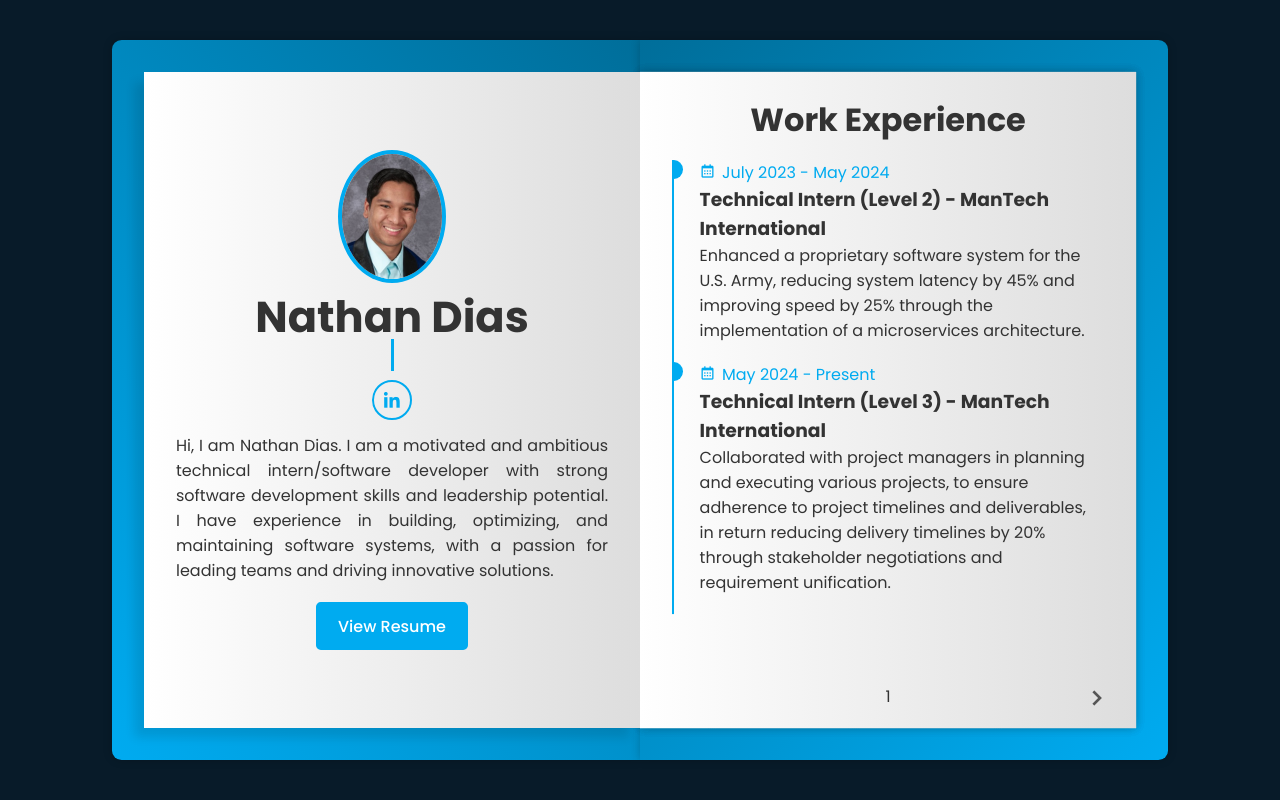
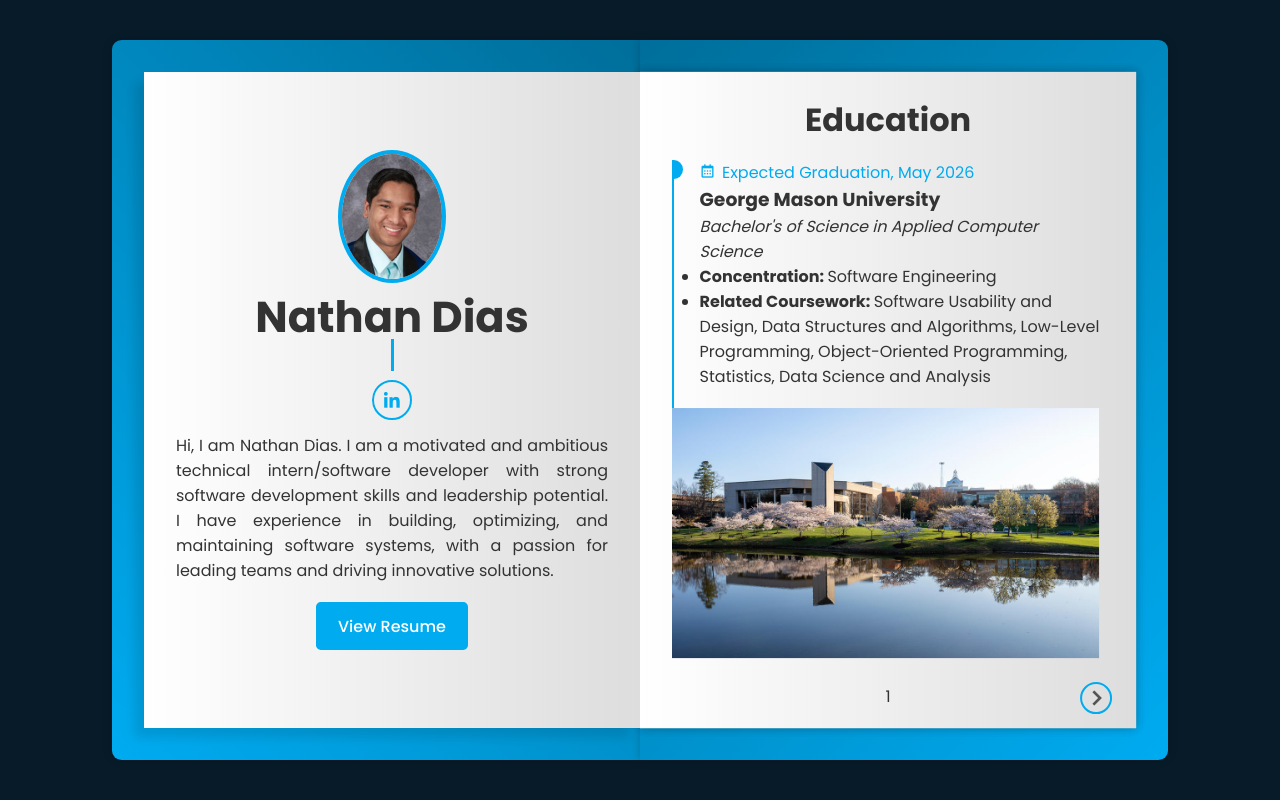
Before and after one commit to Cryptide456/flipbook-portfolio, a plain HTML site: page index.html in a window 1280 px wide. Drawn offline with nearby package versions, Linux system fonts and the light colour scheme.

Commit message:
Rearranged a view things

```diff
--- a/index.html
+++ b/index.html
@@ -45,29 +45,29 @@
 
         <!-- page 1 & 2 -->
         <div class="book-page page-right turn" id="turn-1">
-          <!-- page 1 (work experience) -->
+          <!-- page 1 (education) -->
           <div class="page-front">
-            <h1 class="title">Work Experience</h1>
+            <h1 class="title">Education</h1>
+
             <div class="workeduc-box">
               <div class="workeduc-content">
                 <span class="year"
-                  ><i class="bx bx-calendar"></i>July 2023 - May 2024</span
+                  ><i class="bx bx-calendar"></i>Expected Graduation, May 2026</span
                 >
-                <h3>Technical Intern (Level 2) - ManTech International</h3>
-                <p>Enhanced a proprietary software system for the U.S. Army, reducing system latency by 45% and improving speed by 25%
-                    through the implementation of a microservices architecture.
-                </p>
+                <h3>George Mason University</h3>
+                <p><i>Bachelor's of Science in Applied Computer Science</i></p>
+                <ul>
+                  <li><b>Concentration: </b> Software Engineering</li>
+                  <li><b>Related Coursework: </b> Software Usability and Design, Data Structures and Algorithms, Low-Level Programming,
+                    Object-Oriented Programming, Statistics, Data Science and Analysis</li>
+                </ul>
               </div>
-              <div class="workeduc-content">
-                  <span class="year"
-                    ><i class="bx bx-calendar"></i>May 2024 - Present</span
-                  >
-                  <h3>Technical Intern (Level 3) - ManTech International</h3>
-                  <p>Collaborated with project managers in planning and executing various projects, to ensure adherence to project timelines and
-                      deliverables, in return reducing delivery timelines by 20% through stakeholder negotiations and requirement unification.
-                  </p>
-                </div>
             </div>
+
+            <div class="img-box">
+                <img src="./gmu.jpg" alt="" height="250" width="427"/>
+              </div>
+
             <span class="number-page">1</span>
             <!-- next button -->
             <span class="nextprev-btn" data-page="turn-1"
@@ -75,21 +75,30 @@
             ></span>
           </div>
 
-          <!-- page 2 (education) -->
+          <!-- page 2 (work experience) -->
           <div class="page-back">
-            <h1 class="title">Education</h1>
+            <h1 class="title">Work Experience</h1>
 
             <div class="workeduc-box">
               <div class="workeduc-content">
                 <span class="year"
-                  ><i class="bx bx-calendar"></i>Expected Graduation, May 2026</span
+                  ><i class="bx bx-calendar"></i>July 2023 - May 2024</span
                 >
-                <h3>Bachelor's of Science in Applied Computer Science - George Mason University</h3>
-                <ul>
-                  <li><b>Concentration: </b> Software Engineering</li>
-                  <li><b>Related Coursework: </b> Software Usability and Design, Data Structures and Algorithms, Low-Level Programming, Object-
-                    Oriented Programming, Statistics, Data Science and Analysis</li>
-                </ul>
+                <h3>ManTech International</h3>
+                <p><i>Technical Intern (Level 2)</i></p>
+                <p>I worked on modernizing and enhancing a proprietary software system for the U.S. Army, reducing system latency by 45% and improving speed by 25%
+                    through the implementation of a microservices architecture.
+                </p>
+              </div>
+              <div class="workeduc-content">
+                <span class="year"
+                  ><i class="bx bx-calendar"></i>May 2024 - Present</span
+                >
+                <h3>ManTech International</h3>
+                <p><i>Technical Intern (Level 3)</i></p>
+                <p>I collaborated with project managers in planning and executing various projects, to ensure adherence to project timelines and
+                    deliverables, and in return reducing delivery timelines by 20% through stakeholder negotiations and requirement unification.
+                </p>
               </div>
             </div>
 
@@ -206,7 +215,7 @@
                   ></a>
                 </div>
                 <p>
-                    Built a heart attack predictor to notify patients at
+                    I built a heart attack predictor to notify patients at
                     risk of suffering from an imminent heart attack based on
                     their medical history.
                 </p>
@@ -222,7 +231,7 @@
                     ></a>
                   </div>
                   <p>
-                    Developed a food bank donation app that enabled grocery stores to
+                    I developed a food bank donation app that enabled grocery stores to
                     efficiently donate excess food to local food banks, reducing
                     food waste and supporting community hunger relief efforts.
                   </p>
@@ -230,7 +239,6 @@
             </div>
             <span class="number-page">5</span>
             <a href="#" class="back-profile">
-              <p>Profile</p>
               <i class="bx bxs-user"></i>
             </a>
           </div>
--- a/style.css
+++ b/style.css
@@ -75,7 +75,7 @@ body {
 }
 .cover.cover-right h1 {
   color: white;
-  margin-top: 100px;
+  margin-top: 250px;
   text-align: center;
 }
 
@@ -285,6 +285,8 @@ body {
   justify-content: center;
   align-items: center;
   transition: 0.5s;
+  border: 2px solid var(--main-color);
+  border-radius: 50%;
 }
 .nextprev-btn:hover {
   color: var(--main-color);
@@ -296,11 +298,6 @@ body {
 .nextprev-btn.back {
   left: 1.5rem;
 }
-.services-box {
-  display: flex;
-  flex-wrap: wrap;
-  gap: 1.5rem;
-}
 .services-box .services-content {
   flex: 1 1 10rem;
   border: var(--border);
@@ -308,11 +305,16 @@ body {
   text-align: center;
   padding: 0.8rem 0.5rem 1.1rem;
   transition: 0.3s ease;
+  margin-top: 20px;
 }
 .services-box .services-content:hover {
   box-shadow: var(--box-shadow);
 }
-
+.services-box {
+  max-height: 505px; /* Define a maximum height similar to Work Experience */
+  overflow-y: auto;  /* Enable scrolling if the content exceeds this height */
+  -webkit-overflow-scrolling: touch; /* Smooth scrolling on iPad */
+}
 .services-content i {
   font-size: 2.5rem;
   color: var(--main-color);
```
Also changed, not shown: gmu.jpg (added).
